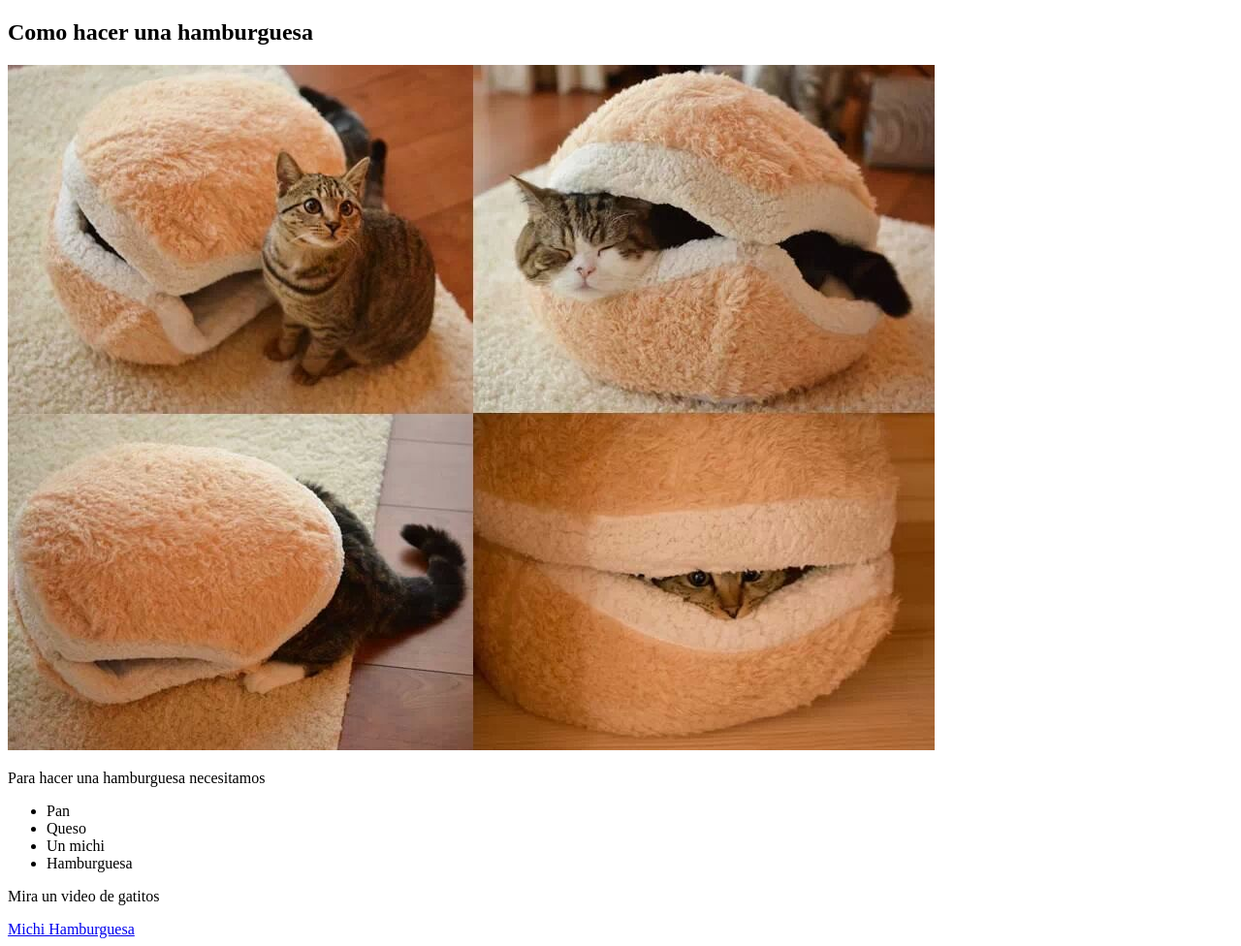
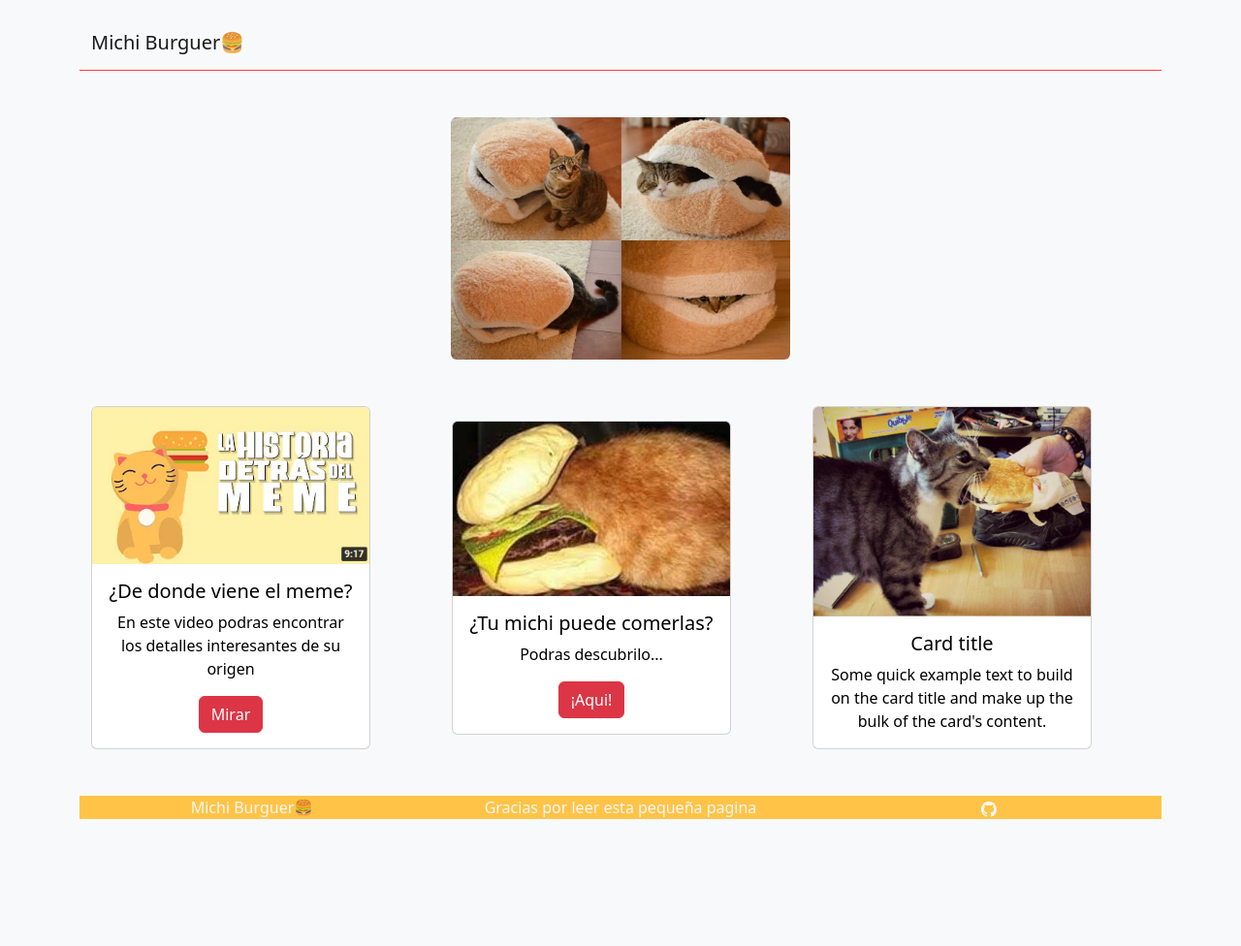
Before and after one commit to dianamorenodev/Michi-burguer, a plain HTML site: page index.html in a window 1280 px wide. Shown: the whole page at 97% size. After the commit the page ends 861 px from the top, so only its background shows below. Drawn offline with nearby package versions, Linux system fonts and the light colour scheme.

Commit message:
Stylist
Add Boostrap

```diff
--- a/index.html
+++ b/index.html
@@ -4,24 +4,85 @@
   <meta charset="UTF-8">
   <meta http-equiv="X-UA-Compatible" content="IE=edge">
   <meta name="viewport" content="width=device-width, initial-scale=1.0">
-  <!-- <link rel="stylesheet" href="style.css"> -->
+  <!-- CSS only -->
+  <script src="https://cdn.jsdelivr.net/npm/@popperjs/core@2.11.5/dist/umd/popper.min.js" integrity="sha384-Xe+8cL9oJa6tN/veChSP7q+mnSPaj5Bcu9mPX5F5xIGE0DVittaqT5lorf0EI7Vk" crossorigin="anonymous"></script>
+<script src="https://cdn.jsdelivr.net/npm/bootstrap@5.2.0-beta1/dist/js/bootstrap.min.js" integrity="sha384-kjU+l4N0Yf4ZOJErLsIcvOU2qSb74wXpOhqTvwVx3OElZRweTnQ6d31fXEoRD1Jy" crossorigin="anonymous"></script>
+  <link href="https://cdn.jsdelivr.net/npm/bootstrap@5.2.0-beta1/dist/css/bootstrap.min.css" rel="stylesheet" integrity="sha384-0evHe/X+R7YkIZDRvuzKMRqM+OrBnVFBL6DOitfPri4tjfHxaWutUpFmBp4vmVor" crossorigin="anonymous">
+  <link rel="stylesheet" href="style.css">
   <title>Michi Burguer</title>
 </head>
-<body>
-  <!--Titulo de la pagina-->
-  <h2>Como hacer una hamburguesa</h2>
-  <!--Baner-->
-  <img src="img/michiBurguer.jpg" alt="Gato dentro de una cama con forma de hamburguesa">
-  <!--Como hacer una hamburguesa-->
-  <p>Para hacer una hamburguesa necesitamos</p>
-  <ul>
-    <li>Pan</li>
-    <li>Queso</li>
-    <li>Un michi</li>
-    <li>Hamburguesa</li>
-  </ul>
-  <!--Video de michis-->
-  <p>Mira un video de gatitos</p>
-  <a href="https://www.youtube.com/watch?v=cK-DBcmPoPI&ab_channel=Guest63random">Michi Hamburguesa</a>
+<body class="text-bg-light p-3">
+  <div class="container">
+    <nav class="navbar navbar-expand-lg bg-light">
+      <div class="container-fluid">
+        <a class="navbar-brand" href="#">Michi Burguer🍔</a>
+    </nav>
+    <div class="text-center">
+      <img id="amvurgueso" src="img/michiBurguer.jpg" class="rounded" alt="Gato dentro de una cama con forma de hamburguesa" width="350px" height="250">
+      <div class="container" id="cards">
+        <div class="row align-items-center">
+          <div class="col">
+            <div class="card" style="width: 18rem;">
+              <a href="https://www.youtube.com/watch?v=ddOtSexdmiM&ab_channel=Zona24-7"><img src="img/Video.png" class="card-img-top" alt="..."></a>
+              <div class="card-body">
+                <h5 class="card-title">¿De donde viene el meme?</h5>
+                <p class="card-text">En este video podras encontrar los detalles interesantes de su origen</p>
+                <a href="https://www.youtube.com/watch?v=ddOtSexdmiM&ab_channel=Zona24-7"><button type="button" class="btn btn-danger">Mirar</button></a>
+              </div>
+            </div>
+          </div>
+          <div class="col">
+            <div class="card" style="width: 18rem;">
+              <img src="img/Michi.jpg" class="card-img-top" alt="...">
+              <div class="card-body">
+                <h5 class="card-title">¿Tu michi puede comerlas?</h5>
+                <p class="card-text">Podras descubrilo...</p>
+                <button type="button" class="btn btn-danger" data-bs-toggle="modal" data-bs-target="#exampleModal">
+                  ¡Aqui!
+                </button>
+                <!-- Modal -->
+                <div class="modal fade" id="exampleModal" tabindex="-1" aria-labelledby="exampleModalLabel" aria-hidden="true">
+                  <div class="modal-dialog">
+                    <div class="modal-content">
+                      <div class="modal-header">
+                        <h5 class="modal-title">Respuesta: ¡Si!</h5>
+                        <button type="button" class="btn-close" data-bs-dismiss="modal" aria-label="Close"></button>
+                      </div>
+                      <div class="modal-body">
+                        ¿Pueden los gatos comer una hamburguesa? ¡Sí, tu gato puede comer hamburguesa! La hamburguesa siempre debe cocinarse, incluso para su gato, para prevenir infecciones por bacterias y / o parásitos que pueden estar en la carne cruda. Ventaja: si su gato tiene diarrea, la hamburguesa simple puede ser una buena opción para una dieta blanda para darle un descanso al tracto gastrointestinal durante uno o dos días.
+                      </div>
+                    </div>
+                  </div>
+                </div>
+              </div>
+            </div>
+          </div>
+          <div class="col">
+            <div class="card" style="width: 18rem;">
+              <img src="img/Yuum.jpg" class="card-img-top" alt="...">
+              <div class="card-body">
+                <h5 class="card-title">Card title</h5>
+                <p class="card-text">Some quick example text to build on the card title and make up the bulk of the card's content.</p>
+              </div>
+            </div>
+          </div>
+        </div>
+      </div>
+    <footer>
+    <div class="row align-items-end">
+      <div class="col">
+        <span>Michi Burguer🍔</span>
+      </div>
+      <div class="col">
+        Gracias por leer esta pequeña pagina
+      </div>
+      <div class="col">
+        <svg xmlns="http://www.w3.org/2000/svg" width="16" height="16" fill="currentColor" class="bi bi-github" viewBox="0 0 16 16">
+        <path d="M8 0C3.58 0 0 3.58 0 8c0 3.54 2.29 6.53 5.47 7.59.4.07.55-.17.55-.38 0-.19-.01-.82-.01-1.49-2.01.37-2.53-.49-2.69-.94-.09-.23-.48-.94-.82-1.13-.28-.15-.68-.52-.01-.53.63-.01 1.08.58 1.23.82.72 1.21 1.87.87 2.33.66.07-.52.28-.87.51-1.07-1.78-.2-3.64-.89-3.64-3.95 0-.87.31-1.59.82-2.15-.08-.2-.36-1.02.08-2.12 0 0 .67-.21 2.2.82.64-.18 1.32-.27 2-.27.68 0 1.36.09 2 .27 1.53-1.04 2.2-.82 2.2-.82.44 1.1.16 1.92.08 2.12.51.56.82 1.27.82 2.15 0 3.07-1.87 3.75-3.65 3.95.29.25.54.73.54 1.48 0 1.07-.01 1.93-.01 2.2 0 .21.15.46.55.38A8.012 8.012 0 0 0 16 8c0-4.42-3.58-8-8-8z"/>
+        </svg>
+      </div>
+    </div>
+  </footer>
+  </div>
 </body>
 </html>
--- a/style.css
+++ b/style.css
@@ -1,9 +1,14 @@
-body{
-  background-color: pink;
-  font-family: 'Courier New', Courier, monospace;
-  text-align: center;
+nav{
+  border-bottom: 1px #FF3E3B solid;
 }
-img{
-  height: 20rem;
-  width: 40rem;
+#amvurgueso{
+  margin-top: 3rem;
 }
+#cards{
+  margin-top: 3rem;
+  margin-bottom: 3rem;
+}
+footer{
+  background: #FFC447;
+  color: #F8F6F5;
+}
```
Also changed, not shown: fonts/Banana Days.otf (deleted), fonts/Michelin.otf (deleted), img/Michi.jpg (added), img/Video.png (added), img/Yuum.jpg (added).
